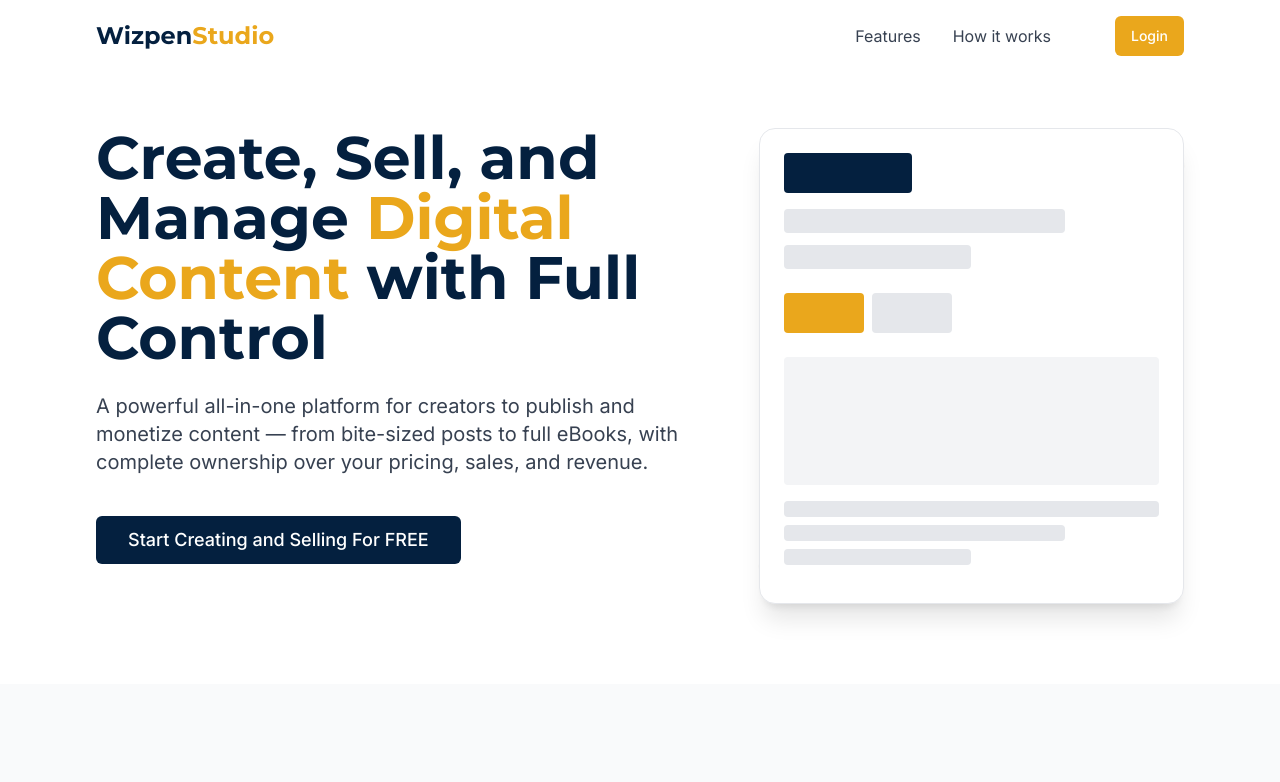
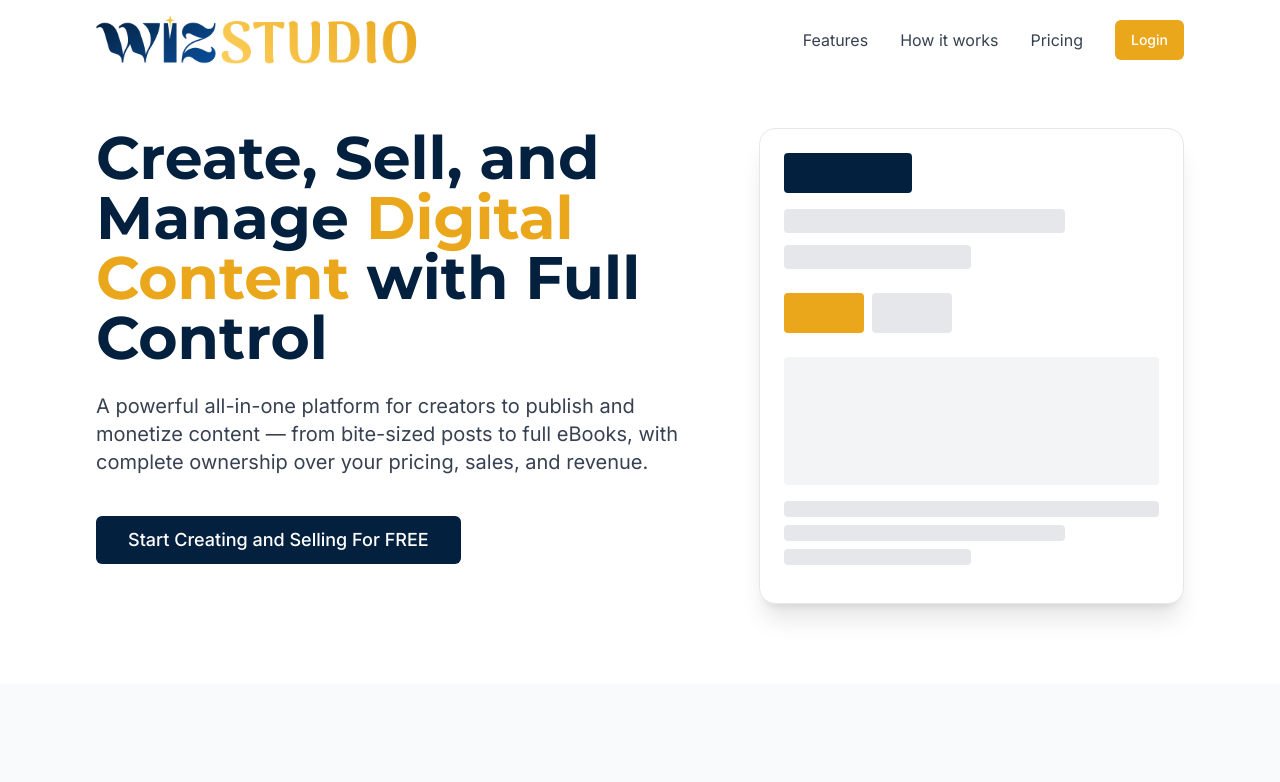
Before and after one commit to Wacaku-Developers/wizpen-creator-hub, a React (Vite) app: page / in a window 1280 px wide. Shown: the top 782 px of the page. Built offline with nearby package versions, Linux system fonts and the light colour scheme.

Commit message:
Fix: Update header logo
Replaced the header logo with a new image.

```diff
--- a/src/components/Navbar.tsx
+++ b/src/components/Navbar.tsx
@@ -1,17 +1,25 @@
+
 import React, { useState } from 'react';
 import { Button } from '@/components/ui/button';
 import { Menu, X } from 'lucide-react';
+
 const Navbar = () => {
   const [isMenuOpen, setIsMenuOpen] = useState(false);
+
   const toggleMenu = () => {
     setIsMenuOpen(!isMenuOpen);
   };
+
   return <nav className="py-4 px-6 md:px-12 lg:px-24 w-full bg-white/80 backdrop-blur-sm fixed top-0 z-50">
       <div className="flex justify-between items-center">
         <div className="flex items-center">
-          <div className="font-montserrat font-bold text-2xl text-wizpen-primary">
-            Wizpen<span className="text-wizpen-accent">Studio</span>
-          </div>
+          <a href="/" className="block">
+            <img
+              src="/lovable-uploads/3508bf57-106d-4c54-9c4d-a49586ad927e.png"
+              alt="Wizpen Studio"
+              className="h-10 md:h-12"
+            />
+          </a>
         </div>
 
         {/* Desktop Navigation */}
@@ -19,7 +27,8 @@ const Navbar = () => {
           <a href="#features" className="text-gray-700 hover:text-wizpen-accent transition-colors duration-200">Features</a>
           <a href="#how-it-works" className="text-gray-700 hover:text-wizpen-accent transition-colors duration-200">How it works</a>
           <a href="#pricing" className="text-gray-700 hover:text-wizpen-accent transition-colors duration-200">
-        </a>
+            Pricing
+          </a>
 
           <Button className="bg-wizpen-accent hover:bg-opacity-90 text-white">Login</Button>
         </div>
@@ -44,4 +53,5 @@ const Navbar = () => {
         </div>}
     </nav>;
 };
+
 export default Navbar;
```
Also changed, not shown: public/lovable-uploads/3508bf57-106d-4c54-9c4d-a49586ad927e.png (added).
